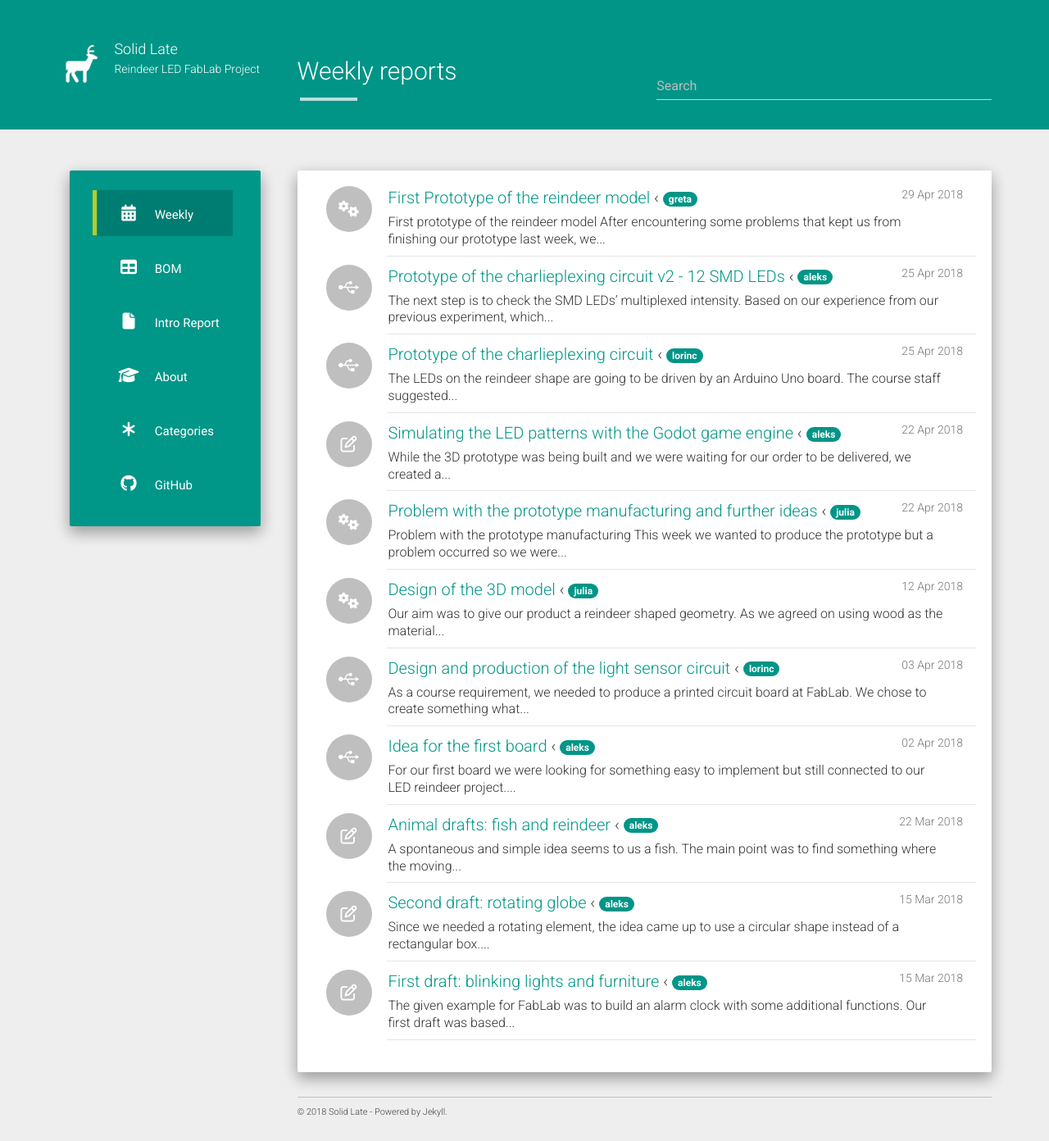
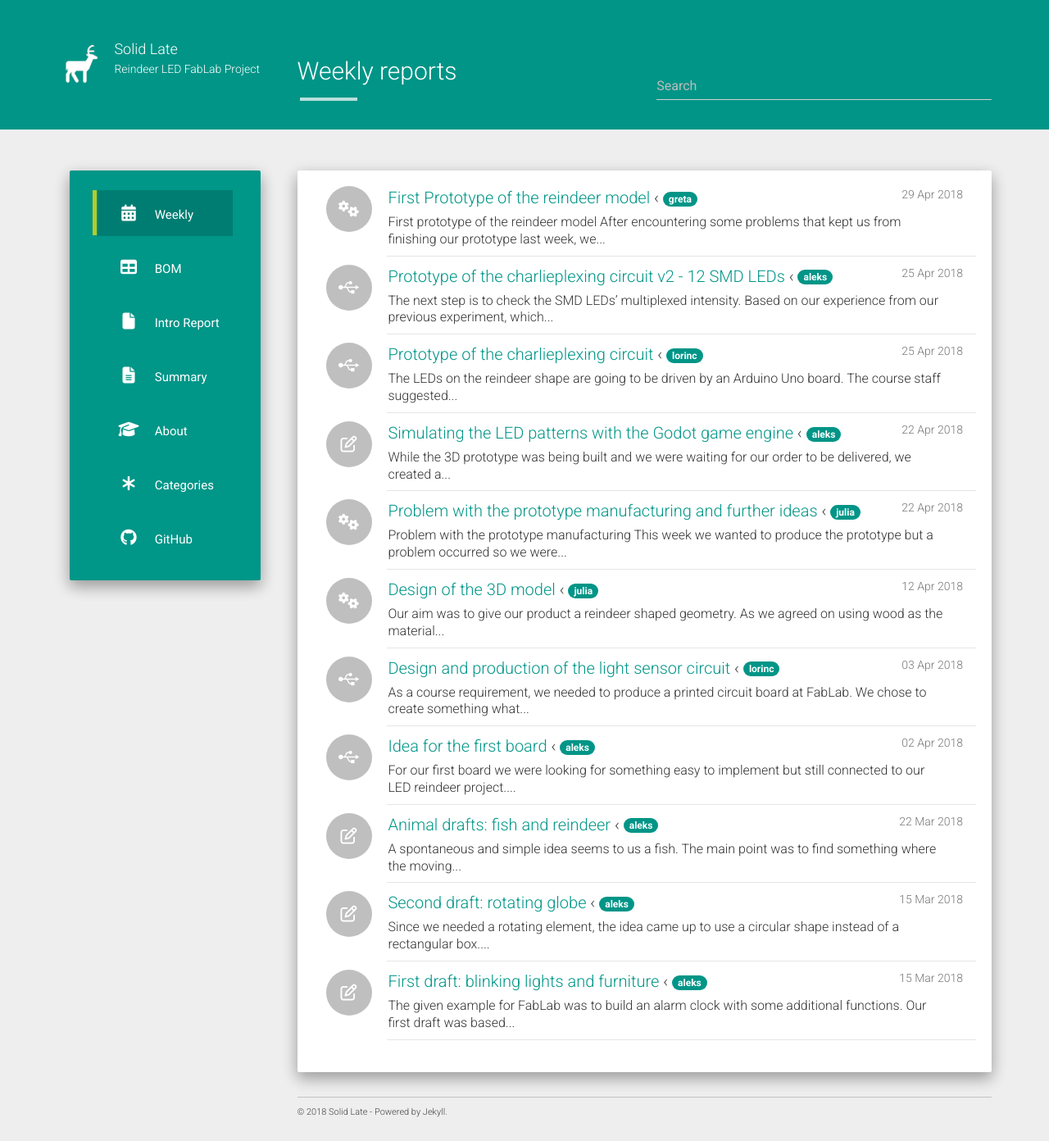
Before and after one commit to solid-late/solid-late.github.io, a Jekyll site: the page built from index.html, in a window 1280 px wide. Shown: the whole page at 82% size. Built offline with Jekyll 4.4.1, drawn with Linux system fonts in a browser that asks for light colours; nearby versions of some CDN libraries; the list of posts is cut into pages by our own code.

Commit message:
added summary-report to navigation

```diff
--- a/_data/urls.json
+++ b/_data/urls.json
@@ -16,6 +16,11 @@
     "icon": "fa-file"
   },
   {
+    "text": "Summary",
+    "url": "/summary-report/",
+    "icon": "fa-file-text"
+  },
+  {
     "text": "About",
     "url": "/about/",
     "icon": "fa-graduation-cap"
```
